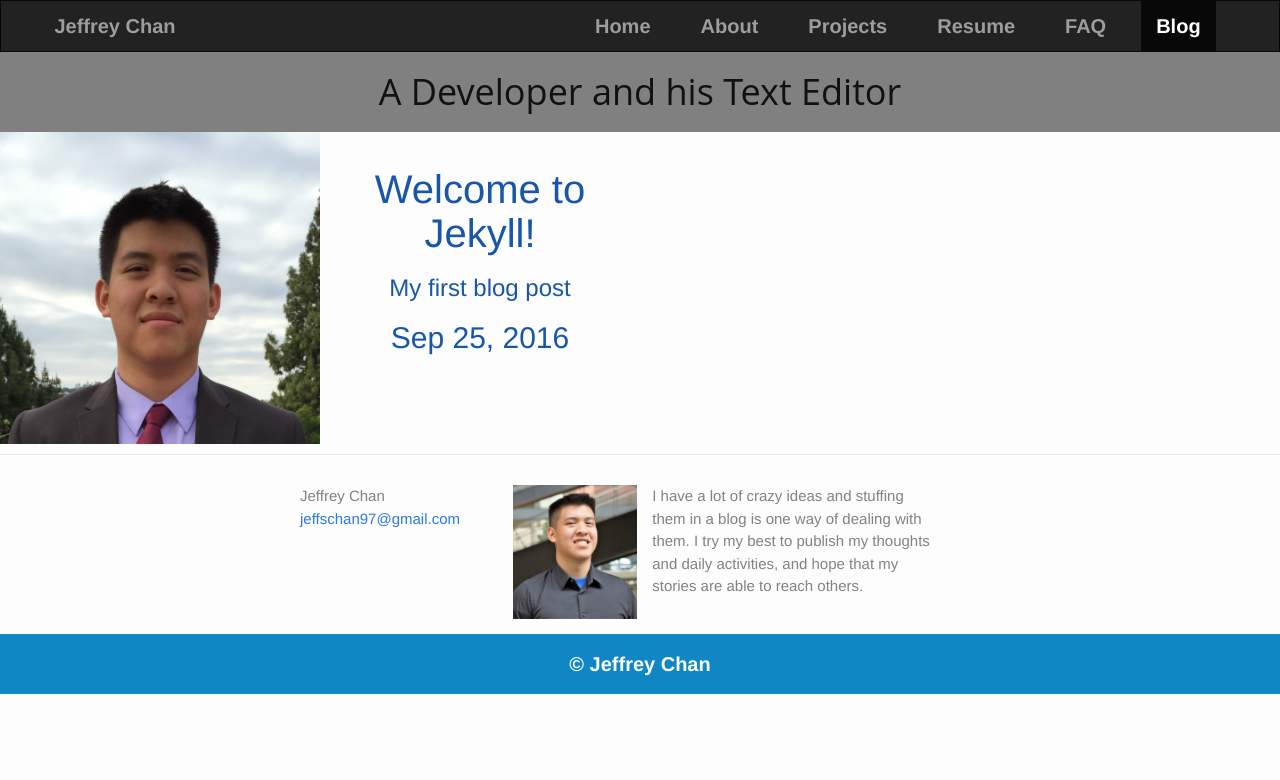
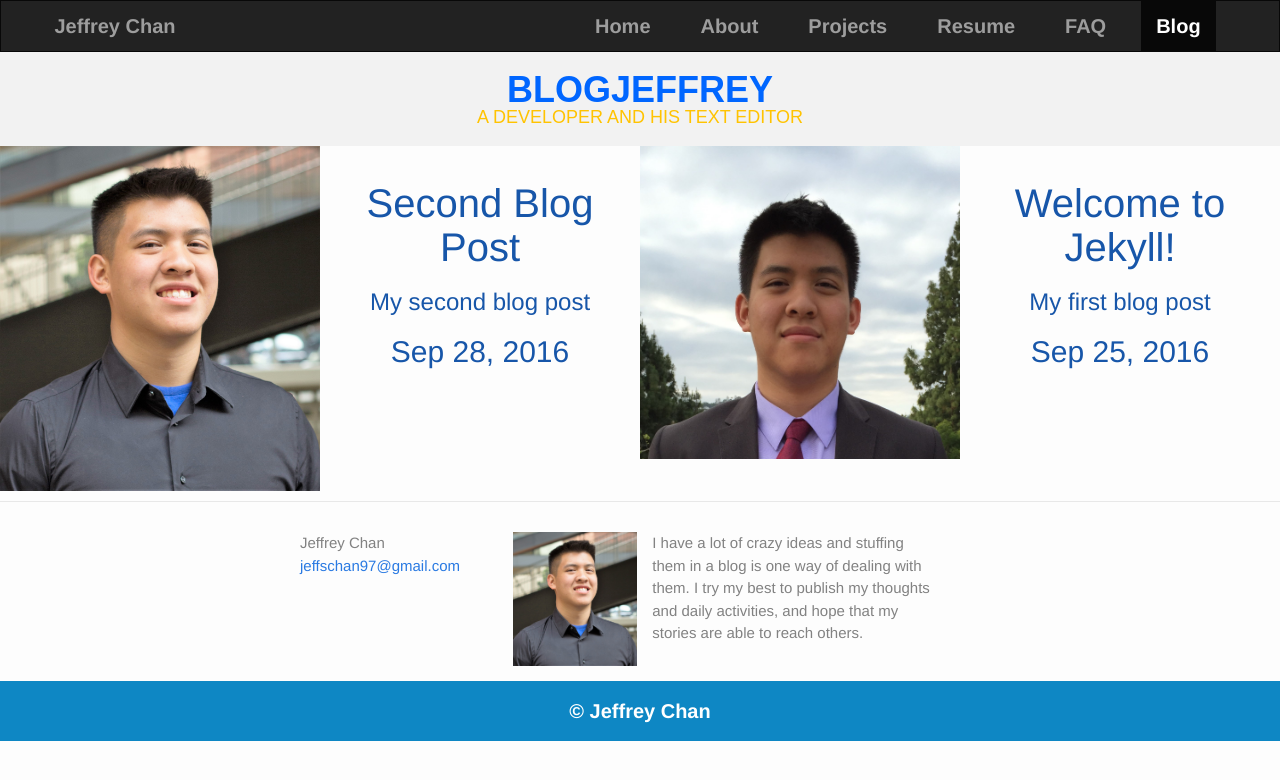
Before and after one commit to jeffreyxchan/jeffreyxchan.github.io, a Jekyll site: the page built from blog.html, in a window 1280 px wide. Shown: the top 780 px of the page. Built offline with Jekyll 4.4.1, drawn with Linux system fonts in a browser that asks for light colours; nearby versions of some CDN libraries.

Commit message:
Improved post layout and designed blog banner

```diff
--- a/_includes/footer.html
+++ b/_includes/footer.html
@@ -10,7 +10,7 @@
       </div>
 
       <div class="footer-col footer-col-2" style='padding-left: 0;'>
-        <img src='../images/ieee-headshot.jpg' style='width: 100%;' />
+        <img src="{{ "/images/ieee-headshot.jpg" | prepend: site.baseurl }}" style='width: 100%;' />
       </div>
 
       <div class="footer-col footer-col-3">
--- a/_includes/head.html
+++ b/_includes/head.html
@@ -21,7 +21,7 @@
   <link rel="alternate" type="application/rss+xml" title="{{ site.title }}" href="{{ "/feed.xml" | prepend: site.baseurl | prepend: site.url }}">
 
     <!-- GLOBAL STYLESHEETS -->
-    <link rel='stylesheet' href='../css/navbar.css' />
-    <link rel='stylesheet' href='../css/footer.css' />
-    <link rel='stylesheet' href='../css/default.css' />
+    <link rel='stylesheet' href="{{ "/css/navbar.css" | prepend: site.baseurl }}" />
+    <link rel='stylesheet' href="{{ "/css/footer.css" | prepend: site.baseurl }}" />
+    <link rel='stylesheet' href="{{ "/css/default.css" | prepend: site.baseurl }}" />
 </head>
--- a/_includes/header.html
+++ b/_includes/header.html
@@ -12,12 +12,12 @@
             </div>
             <div class="collapse navbar-collapse" id="myNavbar">
                 <ul class="nav navbar-nav navbar-right">
-                    <li><a href="../index.html"><b>Home</b></a></li>
-                    <li><a href="../html/about.html"><b>About</b></a></li>
-                    <li><a href='../html/projects.html'><b>Projects</b></a></li>
-                    <li><a href='../files/resume-jeffrey-chan.pdf' target="_blank"><b>Resume</b></a></li>
-                    <li><a href='../html/faq.html'><b>FAQ</b></a></li>
-                    <li class='active'><a href='../blog'><b>Blog</b></a></li>
+                    <li><a href="{{ "/index.html" | prepend: site.baseurl }}"><b>Home</b></a></li>
+                    <li><a href="{{ "/html/about.html" | prepend: site.baseurl }}"><b>About</b></a></li>
+                    <li><a href="{{ "/html/projects.html" | prepend: site.baseurl }}"><b>Projects</b></a></li>
+                    <li><a href="{{ "/files/resume-jeffrey-chan.pdf" | prepend: site.baseurl }}" target="_blank"><b>Resume</b></a></li>
+                    <li><a href="{{ "/html/faq.html" | prepend: site.baseurl }}"><b>FAQ</b></a></li>
+                    <li class='active'><a href="{{ "/blog" | prepend: site.baseurl }}"><b>Blog</b></a></li>
                 </ul>
             </div>
         </div>
--- a/_posts/2016-09-25-welcome-to-jekyll.markdown
+++ b/_posts/2016-09-25-welcome-to-jekyll.markdown
@@ -4,7 +4,7 @@ title:  "Welcome to Jekyll!"
 subtitle: "My first blog post"
 date:   2016-09-25 15:26:50 -0700
 categories: jekyll update
-picture: ../images/headshot.jpg
+picture: /images/headshot.jpg
 ---
 You’ll find this post in your `_posts` directory. Go ahead and edit it and re-build the site to see your changes. You can rebuild the site in many different ways, but the most common way is to run `jekyll serve`, which launches a web server and auto-regenerates your site when a file is updated.
 
--- /dev/null
+++ b/_posts/2016-09-28-second-blog-post.markdown
@@ -0,0 +1,10 @@
+---
+layout: post
+title:  "Second Blog Post"
+subtitle: "My second blog post"
+date:   2016-09-28
+categories: jekyll update
+picture: /images/ieee-headshot.jpg
+---
+
+Hello?
--- a/blog.html
+++ b/blog.html
@@ -6,7 +6,8 @@ title: Blog - Jeffrey Chan
 <div class="home">
 
     <div class='home-banner'>
-        <h1>A Developer and his Text Editor</h1>
+        <h1 style='color: #0066FF;'><b>BLOGJEFFREY</b></h1>
+        <h4 style='color: #FFC301;'>A DEVELOPER AND HIS TEXT EDITOR</h4>
     </div>
 
     <div class='container-fluid post-container'>
@@ -14,7 +15,7 @@ title: Blog - Jeffrey Chan
         <a class="post-link" href="{{ post.url | prepend: site.baseurl }}">
             <div class='col-md-6 post'>
                 <div class='col-md-6 post-image'>
-                    <img style='width: 100%' src='{{post.picture}}' />
+                    <img style='width: 100%' src='{{post.picture | prepend: site.baseurl }}' />
                 </div>
                 <div class='col-md-6 post-stats'>
                     <h2>{{ post.title }}</h2>
--- a/css/default.css
+++ b/css/default.css
@@ -7,11 +7,17 @@
 /* HOME BANNER */
 
 .home-banner {
-    padding: 20px 0 5px;
-    background-color: grey;
+    padding: 20px 0;
+    background-color: #F2F2F2;
 
     text-align: center;
-    font-family: 'Open Sans', sans-serif;
+    font-family: Arial, sans-serif;
+}
+
+.home-banner h1,
+.home-banner h4 {
+    margin: 0;
+    line-height: 1;
 }
 
 /* POST CONTAINER */
```
